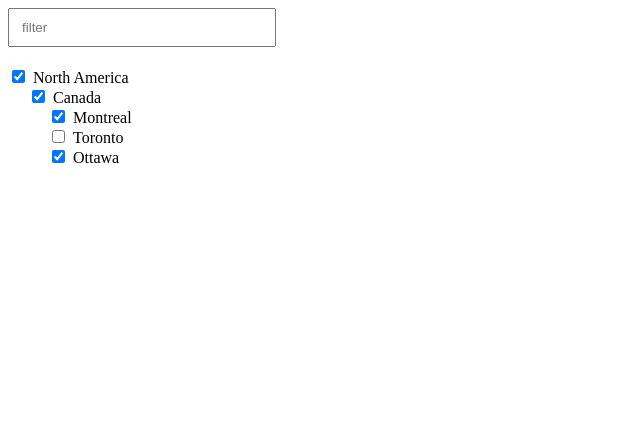
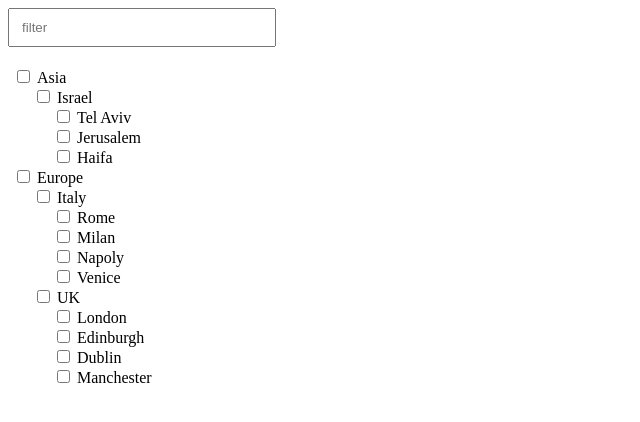
Before and after one commit to avrahamm/round-two, a React (Create React App) app: page / in a window 1280 px wide. Shown: the top 422 px of the page, without its empty margins (0-640 px from the left). Built offline with nearby package versions, Linux system fonts and the light colour scheme.

Commit message:
solution

```diff
--- a/src/App.js
+++ b/src/App.js
@@ -1,38 +1,27 @@
-import React from 'react';
+import React, { useState } from 'react';
+import Node from "./components/Node";
+import list from './list';
 
-const App = () => (
-  <React.Fragment>
-    <input placeholder="filter" type="text"/>
+const App = () => {
+  const [filter, setFilter] = useState("");
+  const [checkedNodes, setCheckedNodes] = useState([]);
 
-    <div className="node">
-      <input type="checkbox" checked/>
-      <span>North America</span>
+  return (
+    <React.Fragment>
+      <input type="text"
+             placeholder="filter"
+             value={filter}
+             onChange={(event) => setFilter(event.target.value)}/>
 
-      <div className="children">
-        <div className="node">
-          <input type="checkbox" checked/>
-          <span>Canada</span>
-
-          <div className="children">
-            <div className="node">
-              <input type="checkbox" checked/>
-              <span>Montreal</span>
-            </div>
-
-            <div className="node">
-              <input type="checkbox"/>
-              <span>Toronto</span>
-            </div>
-
-            <div className="node">
-              <input type="checkbox" checked/>
-              <span>Ottawa</span>
-            </div>
-          </div>
-        </div>
-      </div>
-    </div>
-  </React.Fragment>
-);
+      {list.map((node) => (
+        <Node key={node.name}
+              node={node}
+              filter={filter}
+              setCheckedNodes={setCheckedNodes}
+              checkedNodes={checkedNodes}/>
+      ))}
+    </React.Fragment>
+  );
+};
 
 export default App;
--- /dev/null
+++ b/src/components/Node.js
@@ -0,0 +1,70 @@
+import React, { useState, useEffect } from 'react';
+import { addToArray, existsInArray, matchesFilter, removeFromArray } from "../utils";
+
+const Node = ({ node, filter, setCheckedNodes, checkedNodes, parentNode }) => {
+  const [hasEnabledChildren, setEnabledChildren] = useState(false);
+  const [isChecked, setIsChecked] = useState(false);
+
+  const checkNodes = (nodes) => setCheckedNodes((current) => addToArray(current, nodes));
+  const uncheckNodes = (nodes) => setCheckedNodes((current) => removeFromArray(current, nodes));
+
+  const setNode = (node, checked) => checked
+    ? checkNodes([node])
+    : uncheckNodes([node]);
+
+  useEffect(() => {
+    setEnabledChildren(existsInArray(checkedNodes, node.children));
+    setIsChecked(checkedNodes.includes(node));
+  });
+
+  useEffect(() => {
+    if (!hasEnabledChildren) {
+      uncheckNodes([node]);
+    }
+
+    if (hasEnabledChildren && !isChecked) {
+      checkNodes([node]);
+    }
+  }, [hasEnabledChildren]);
+
+  useEffect(() => {
+    if (!isChecked && node.children) {
+      uncheckNodes(node.children);
+    }
+
+    if (isChecked && node.children && !hasEnabledChildren) {
+      checkNodes(node.children);
+    }
+  }, [isChecked]);
+
+  const matched = !filter || matchesFilter(node, filter, checkedNodes);
+  const nodeStyle = { display: matched ? "block" : "none" };
+
+  const renderChildren = node.children && (
+    <div className="children">
+      {node.children.map(node => (
+        <Node key={node.name}
+              node={node}
+              filter={filter}
+              setCheckedNodes={setCheckedNodes}
+              parentNode={node}
+              checkedNodes={checkedNodes}/>
+      ))}
+    </div>
+  );
+
+  return (
+    <div className="node" style={nodeStyle}>
+      <span>
+        <input type="checkbox"
+               checked={isChecked}
+               onChange={(event) => setNode(node, event.target.checked)}/>
+        &nbsp;{node.name}
+      </span>
+
+      {renderChildren}
+    </div>
+  );
+};
+
+export default Node;
--- /dev/null
+++ b/src/utils.js
@@ -0,0 +1,24 @@
+
+export const matchesFilter = (node, query, checkedNodes) => {
+  const matches = node.name.toLowerCase().includes(query.toLowerCase());
+
+  if (matches && checkedNodes.includes(node)) {
+    return true;
+  }
+
+  if (!node.children) {
+    return false;
+  }
+
+  return node.children
+    .some((child) => matchesFilter(child, query, checkedNodes));
+};
+
+export const addToArray = (array, valuesToAdd) =>
+  Array.from(new Set([...array, ...valuesToAdd]));
+
+export const removeFromArray = (array, valuesToRemove) =>
+  array.filter(value => !valuesToRemove.includes(value));
+
+export const existsInArray = (array, valuesToCheck) =>
+  valuesToCheck && array.some(value => valuesToCheck.includes(value));
```
